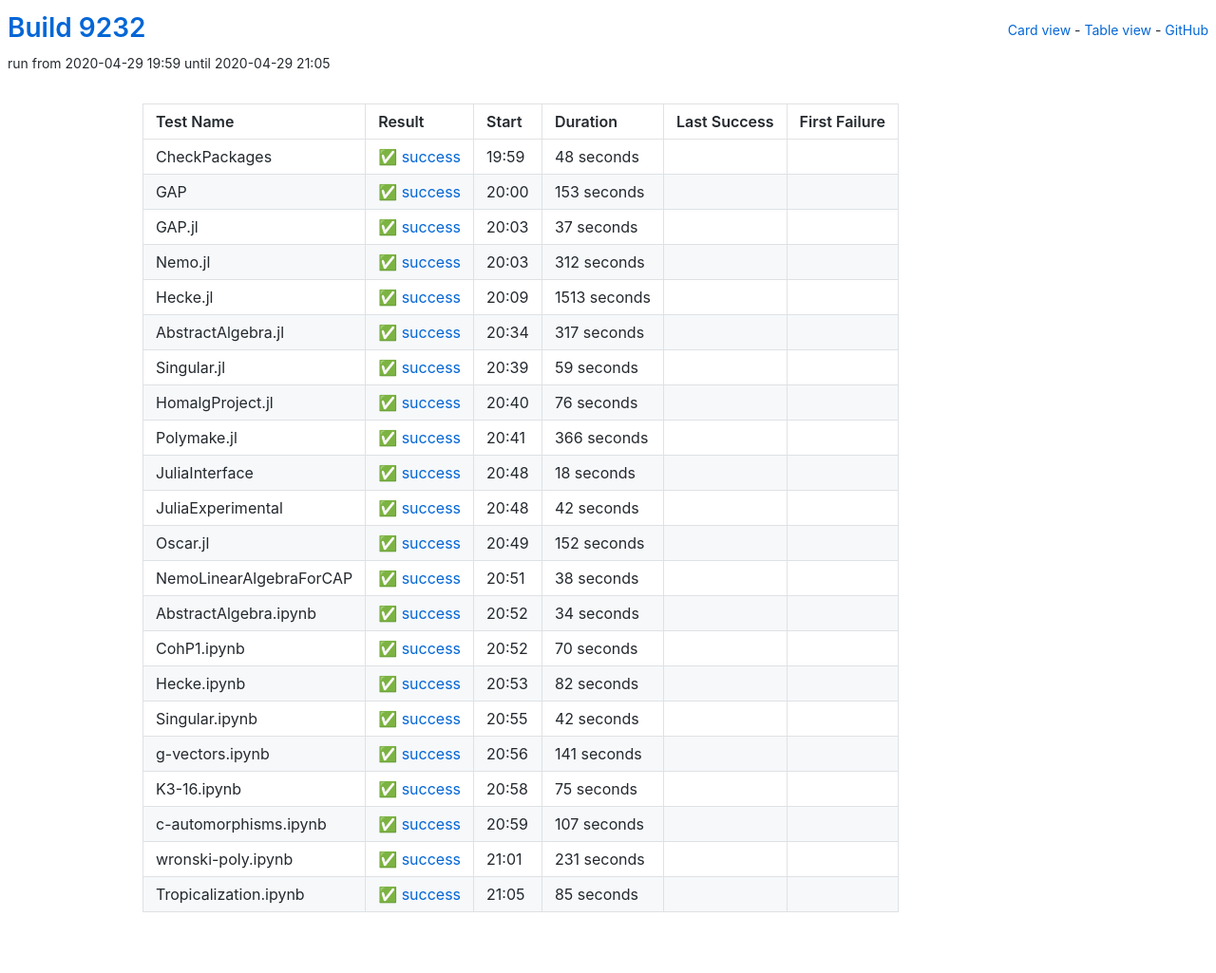
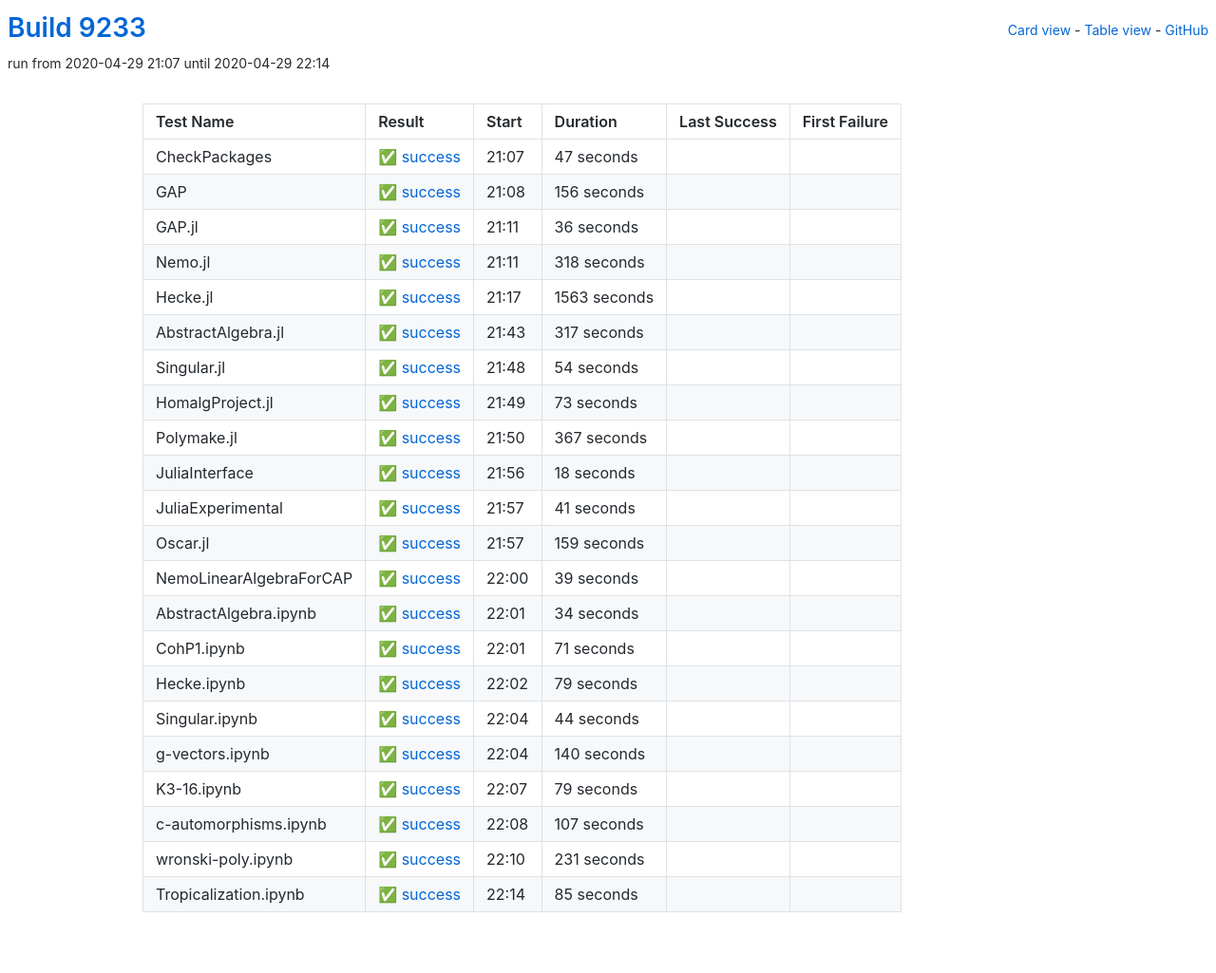
Before and after one commit to oscar-system/oscar-ci-status, a Jekyll site: the page built from table.html, in a window 1280 px wide. Shown: the whole page at 95% size. Built offline with Jekyll 4.4.1, drawn with Linux system fonts in a browser that asks for light colours.

Commit message:
Build 9233

```diff
--- a/_data/ci.yml
+++ b/_data/ci.yml
@@ -1,60 +1,60 @@
-build: 9232
-build_url: https://oscarci.mathematik.uni-kl.de/job/oscar/9232/
+build: 9233
+build_url: https://oscarci.mathematik.uni-kl.de/job/oscar/9233/
 job: oscar
 tests:
-- duration: 48
+- duration: 47
   exitcode: 0
   first_failure: false
   first_failure_url: null
   last_success: false
   last_success_url: null
-  log: https://oscarci.mathematik.uni-kl.de/job/oscar/9232/artifact/logs/build-9232/CheckPackages.log
+  log: https://oscarci.mathematik.uni-kl.de/job/oscar/9233/artifact/logs/build-9233/CheckPackages.log
   name: CheckPackages
-  start: 2020-04-29 19:59
+  start: 2020-04-29 21:07
   status: success
   success: true
-- duration: 153
+- duration: 156
   exitcode: 0
   first_failure: false
   first_failure_url: null
   last_success: false
   last_success_url: null
-  log: https://oscarci.mathematik.uni-kl.de/job/oscar/9232/artifact/logs/build-9232/GAP.log
+  log: https://oscarci.mathematik.uni-kl.de/job/oscar/9233/artifact/logs/build-9233/GAP.log
   name: GAP
-  start: 2020-04-29 20:00
+  start: 2020-04-29 21:08
   status: success
   success: true
-- duration: 37
+- duration: 36
   exitcode: 0
   first_failure: false
   first_failure_url: null
   last_success: false
   last_success_url: null
-  log: https://oscarci.mathematik.uni-kl.de/job/oscar/9232/artifact/logs/build-9232/GAP.jl.log
+  log: https://oscarci.mathematik.uni-kl.de/job/oscar/9233/artifact/logs/build-9233/GAP.jl.log
   name: GAP.jl
-  start: 2020-04-29 20:03
+  start: 2020-04-29 21:11
   status: success
   success: true
-- duration: 312
+- duration: 318
   exitcode: 0
   first_failure: false
   first_failure_url: null
   last_success: false
   last_success_url: null
-  log: https://oscarci.mathematik.uni-kl.de/job/oscar/9232/artifact/logs/build-9232/Nemo.jl.log
+  log: https://oscarci.mathematik.uni-kl.de/job/oscar/9233/artifact/logs/build-9233/Nemo.jl.log
   name: Nemo.jl
-  start: 2020-04-29 20:03
+  start: 2020-04-29 21:11
   status: success
   success: true
-- duration: 1513
+- duration: 1563
   exitcode: 0
   first_failure: false
   first_failure_url: null
   last_success: false
   last_success_url: null
-  log: https://oscarci.mathematik.uni-kl.de/job/oscar/9232/artifact/logs/build-9232/Hecke.jl.log
+  log: https://oscarci.mathematik.uni-kl.de/job/oscar/9233/artifact/logs/build-9233/Hecke.jl.log
   name: Hecke.jl
-  start: 2020-04-29 20:09
+  start: 2020-04-29 21:17
   status: success
   success: true
 - duration: 317
@@ -63,42 +63,42 @@
   first_failure_url: null
   last_success: false
   last_success_url: null
-  log: https://oscarci.mathematik.uni-kl.de/job/oscar/9232/artifact/logs/build-9232/AbstractAlgebra.jl.log
+  log: https://oscarci.mathematik.uni-kl.de/job/oscar/9233/artifact/logs/build-9233/AbstractAlgebra.jl.log
   name: AbstractAlgebra.jl
-  start: 2020-04-29 20:34
+  start: 2020-04-29 21:43
   status: success
   success: true
-- duration: 59
+- duration: 54
   exitcode: 0
   first_failure: false
   first_failure_url: null
   last_success: false
   last_success_url: null
-  log: https://oscarci.mathematik.uni-kl.de/job/oscar/9232/artifact/logs/build-9232/Singular.jl.log
+  log: https://oscarci.mathematik.uni-kl.de/job/oscar/9233/artifact/logs/build-9233/Singular.jl.log
   name: Singular.jl
-  start: 2020-04-29 20:39
+  start: 2020-04-29 21:48
   status: success
   success: true
-- duration: 76
+- duration: 73
   exitcode: 0
   first_failure: false
   first_failure_url: null
   last_success: false
   last_success_url: null
-  log: https://oscarci.mathematik.uni-kl.de/job/oscar/9232/artifact/logs/build-9232/HomalgProject.jl.log
+  log: https://oscarci.mathematik.uni-kl.de/job/oscar/9233/artifact/logs/build-9233/HomalgProject.jl.log
   name: HomalgProject.jl
-  start: 2020-04-29 20:40
+  start: 2020-04-29 21:49
   status: success
   success: true
-- duration: 366
+- duration: 367
   exitcode: 0
   first_failure: false
   first_failure_url: null
   last_success: false
   last_success_url: null
-  log: https://oscarci.mathematik.uni-kl.de/job/oscar/9232/artifact/logs/build-9232/Polymake.jl.log
+  log: https://oscarci.mathematik.uni-kl.de/job/oscar/9233/artifact/logs/build-9233/Polymake.jl.log
   name: Polymake.jl
-  start: 2020-04-29 20:41
+  start: 2020-04-29 21:50
   status: success
   success: true
 - duration: 18
@@ -107,42 +107,42 @@
   first_failure_url: null
   last_success: false
   last_success_url: null
-  log: https://oscarci.mathematik.uni-kl.de/job/oscar/9232/artifact/logs/build-9232/JuliaInterface.log
+  log: https://oscarci.mathematik.uni-kl.de/job/oscar/9233/artifact/logs/build-9233/JuliaInterface.log
   name: JuliaInterface
-  start: 2020-04-29 20:48
+  start: 2020-04-29 21:56
   status: success
   success: true
-- duration: 42
+- duration: 41
   exitcode: 0
   first_failure: false
   first_failure_url: null
   last_success: false
   last_success_url: null
-  log: https://oscarci.mathematik.uni-kl.de/job/oscar/9232/artifact/logs/build-9232/JuliaExperimental.log
+  log: https://oscarci.mathematik.uni-kl.de/job/oscar/9233/artifact/logs/build-9233/JuliaExperimental.log
   name: JuliaExperimental
-  start: 2020-04-29 20:48
+  start: 2020-04-29 21:57
   status: success
   success: true
-- duration: 152
+- duration: 159
   exitcode: 0
   first_failure: false
   first_failure_url: null
   last_success: false
   last_success_url: null
-  log: https://oscarci.mathematik.uni-kl.de/job/oscar/9232/artifact/logs/build-9232/Oscar.jl.log
+  log: https://oscarci.mathematik.uni-kl.de/job/oscar/9233/artifact/logs/build-9233/Oscar.jl.log
   name: Oscar.jl
-  start: 2020-04-29 20:49
+  start: 2020-04-29 21:57
   status: success
   success: true
-- duration: 38
+- duration: 39
   exitcode: 0
   first_failure: false
   first_failure_url: null
   last_success: false
   last_success_url: null
-  log: https://oscarci.mathematik.uni-kl.de/job/oscar/9232/artifact/logs/build-9232/NemoLinearAlgebraForCAP.log
+  log: https://oscarci.mathematik.uni-kl.de/job/oscar/9233/artifact/logs/build-9233/NemoLinearAlgebraForCAP.log
   name: NemoLinearAlgebraForCAP
-  start: 2020-04-29 20:51
+  start: 2020-04-29 22:00
   status: success
   success: true
 - duration: 34
@@ -151,64 +151,64 @@
   first_failure_url: null
   last_success: false
   last_success_url: null
-  log: https://oscarci.mathematik.uni-kl.de/job/oscar/9232/artifact/logs/build-9232/AbstractAlgebra.ipynb.log
+  log: https://oscarci.mathematik.uni-kl.de/job/oscar/9233/artifact/logs/build-9233/AbstractAlgebra.ipynb.log
   name: AbstractAlgebra.ipynb
-  start: 2020-04-29 20:52
+  start: 2020-04-29 22:01
   status: success
   success: true
-- duration: 70
+- duration: 71
   exitcode: 0
   first_failure: false
   first_failure_url: null
   last_success: false
   last_success_url: null
-  log: https://oscarci.mathematik.uni-kl.de/job/oscar/9232/artifact/logs/build-9232/CohP1.ipynb.log
+  log: https://oscarci.mathematik.uni-kl.de/job/oscar/9233/artifact/logs/build-9233/CohP1.ipynb.log
   name: CohP1.ipynb
-  start: 2020-04-29 20:52
+  start: 2020-04-29 22:01
   status: success
   success: true
-- duration: 82
+- duration: 79
   exitcode: 0
   first_failure: false
   first_failure_url: null
   last_success: false
   last_success_url: null
-  log: https://oscarci.mathematik.uni-kl.de/job/oscar/9232/artifact/logs/build-9232/Hecke.ipynb.log
+  log: https://oscarci.mathematik.uni-kl.de/job/oscar/9233/artifact/logs/build-9233/Hecke.ipynb.log
   name: Hecke.ipynb
-  start: 2020-04-29 20:53
+  start: 2020-04-29 22:02
   status: success
   success: true
-- duration: 42
+- duration: 44
   exitcode: 0
   first_failure: false
   first_failure_url: null
   last_success: false
   last_success_url: null
-  log: https://oscarci.mathematik.uni-kl.de/job/oscar/9232/artifact/logs/build-9232/Singular.ipynb.log
+  log: https://oscarci.mathematik.uni-kl.de/job/oscar/9233/artifact/logs/build-9233/Singular.ipynb.log
   name: Singular.ipynb
-  start: 2020-04-29 20:55
+  start: 2020-04-29 22:04
   status: success
   success: true
-- duration: 141
+- duration: 140
   exitcode: 0
   first_failure: false
   first_failure_url: null
   last_success: false
   last_success_url: null
-  log: https://oscarci.mathematik.uni-kl.de/job/oscar/9232/artifact/logs/build-9232/g-vectors.ipynb.log
+  log: https://oscarci.mathematik.uni-kl.de/job/oscar/9233/artifact/logs/build-9233/g-vectors.ipynb.log
   name: g-vectors.ipynb
-  start: 2020-04-29 20:56
+  start: 2020-04-29 22:04
   status: success
   success: true
-- duration: 75
+- duration: 79
   exitcode: 0
   first_failure: false
   first_failure_url: null
   last_success: false
   last_success_url: null
-  log: https://oscarci.mathematik.uni-kl.de/job/oscar/9232/artifact/logs/build-9232/K3-16.ipynb.log
+  log: https://oscarci.mathematik.uni-kl.de/job/oscar/9233/artifact/logs/build-9233/K3-16.ipynb.log
   name: K3-16.ipynb
-  start: 2020-04-29 20:58
+  start: 2020-04-29 22:07
   status: success
   success: true
 - duration: 107
@@ -217,9 +217,9 @@
   first_failure_url: null
   last_success: false
   last_success_url: null
-  log: https://oscarci.mathematik.uni-kl.de/job/oscar/9232/artifact/logs/build-9232/c-automorphisms.ipynb.log
+  log: https://oscarci.mathematik.uni-kl.de/job/oscar/9233/artifact/logs/build-9233/c-automorphisms.ipynb.log
   name: c-automorphisms.ipynb
-  start: 2020-04-29 20:59
+  start: 2020-04-29 22:08
   status: success
   success: true
 - duration: 231
@@ -228,9 +228,9 @@
   first_failure_url: null
   last_success: false
   last_success_url: null
-  log: https://oscarci.mathematik.uni-kl.de/job/oscar/9232/artifact/logs/build-9232/wronski-poly.ipynb.log
+  log: https://oscarci.mathematik.uni-kl.de/job/oscar/9233/artifact/logs/build-9233/wronski-poly.ipynb.log
   name: wronski-poly.ipynb
-  start: 2020-04-29 21:01
+  start: 2020-04-29 22:10
   status: success
   success: true
 - duration: 85
@@ -239,8 +239,8 @@
   first_failure_url: null
   last_success: false
   last_success_url: null
-  log: https://oscarci.mathematik.uni-kl.de/job/oscar/9232/artifact/logs/build-9232/Tropicalization.ipynb.log
+  log: https://oscarci.mathematik.uni-kl.de/job/oscar/9233/artifact/logs/build-9233/Tropicalization.ipynb.log
   name: Tropicalization.ipynb
-  start: 2020-04-29 21:05
+  start: 2020-04-29 22:14
   status: success
   success: true
```
Also changed, not shown: README.md.
